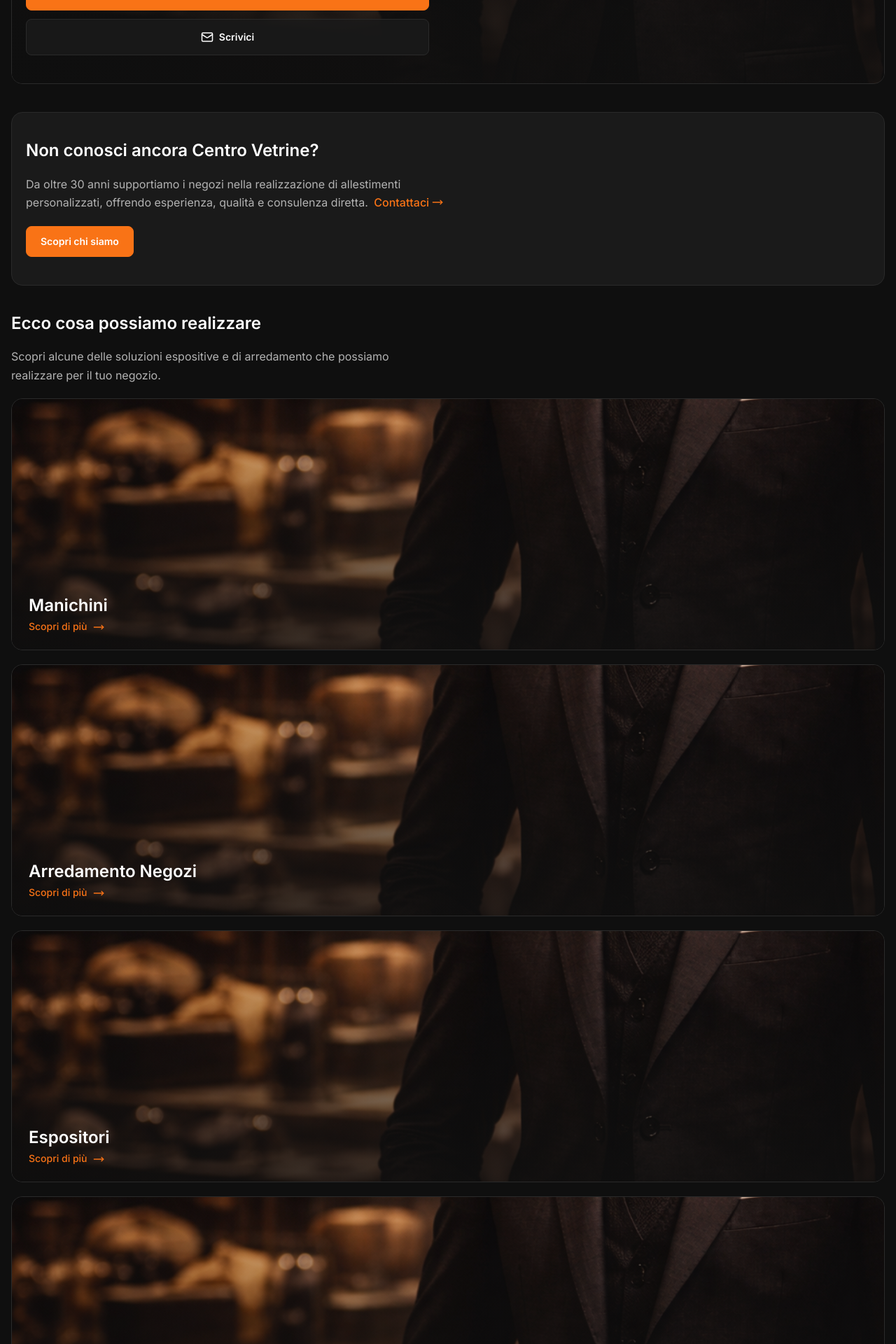
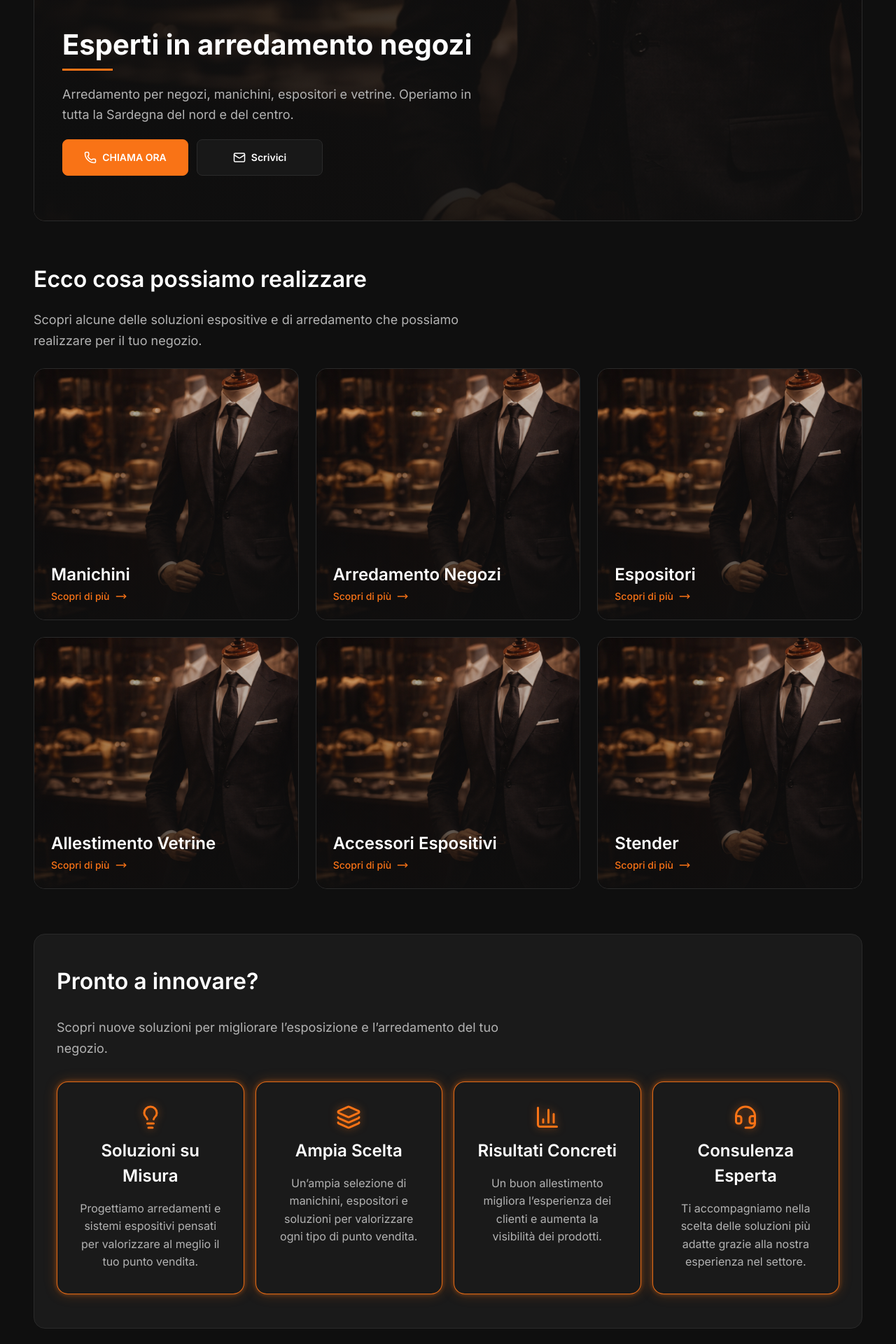
Before and after one commit to GiuseppeLiGioi/centro-vetrine, a Next.js app: page / in a window 1280 px wide. Shown: the part 560-2480 px from the top of the page at 70% size. Built offline with nearby package versions, Linux system fonts and the light colour scheme.

Commit message:
added. final home section and responsive style

```diff
--- a/src/app/(site)/page.module.css
+++ b/src/app/(site)/page.module.css
@@ -3,8 +3,7 @@
   margin: 0 auto;
   padding: var(--space-6) var(--container-spacing) 0;
   display: flex;
-  flex-wrap: wrap;
-  align-items: flex-start;
+  flex-direction: column;
   gap: var(--space-8);
 }
 .hero {
@@ -28,6 +27,7 @@
 .overlay {
   position: absolute;
   inset: 0;
+  z-index: 1;
   background:
     linear-gradient(
       180deg,
@@ -41,7 +41,6 @@
       rgba(15, 15, 15, 0.58) 45%,
       rgba(15, 15, 15, 0.18) 100%
     );
-  z-index: 1;
 }
 
 .contentHero {
@@ -61,6 +60,7 @@
   font-weight: var(--font-bold);
   line-height: 1.1;
 }
+
 .titleHero::after {
   content: "";
   display: block;
@@ -72,6 +72,7 @@
 
 .textHero {
   margin: 0;
+  max-width: 52ch;
   color: var(--color-text-muted);
   font-size: var(--text-md);
   line-height: 1.6;
@@ -93,21 +94,21 @@
   padding: 0 var(--space-5);
   border: 1px solid transparent;
   border-radius: var(--radius-md);
+  text-decoration: none;
   font-size: var(--text-sm);
   font-weight: var(--font-semibold);
-  text-decoration: none;
 }
 
 .heroCall {
   background-color: var(--color-primary);
+  border-color: var(--color-primary);
   color: var(--color-text);
-  border-color: var(--color-primary);
 }
 
 .heroMessage {
   background-color: rgba(26, 26, 26, 0.82);
+  border-color: var(--color-border);
   color: var(--color-text);
-  border-color: var(--color-border);
 }
 
 .heroCall svg,
@@ -120,6 +121,61 @@
 .textButtonsHero {
   line-height: 1;
 }
+.sectionTitle {
+  margin: 0;
+  color: var(--color-text);
+  font-size: var(--text-xl);
+  font-weight: var(--font-semibold);
+  line-height: 1.2;
+}
+
+.sectionIntro,
+.textSection {
+  margin: 0;
+  max-width: 60ch;
+  color: var(--color-text-muted);
+  font-size: var(--text-md);
+  line-height: 1.65;
+}
+.categories {
+  width: 100%;
+  display: flex;
+  flex-direction: column;
+  gap: var(--space-5);
+}
+
+.categoriesList {
+  display: flex;
+  flex-direction: column;
+  gap: var(--space-5);
+}
+.innovation {
+  width: 100%;
+  display: flex;
+  flex-direction: column;
+  gap: var(--space-6);
+  padding: var(--space-8) var(--space-5);
+  border: 1px solid var(--color-border);
+  border-radius: var(--radius-lg);
+  background-color: var(--color-surface);
+}
+
+.cards {
+  width: 100%;
+  display: flex;
+  flex-direction: column;
+  gap: var(--space-4);
+}
+
+.cards > * {
+  width: 100%;
+}
+.finalSection {
+  width: 100%;
+  display: flex;
+  flex-direction: column;
+  gap: var(--space-6);
+}
 .aboutHome {
   width: 100%;
   display: flex;
@@ -129,23 +185,6 @@
   border: 1px solid var(--color-border);
   border-radius: var(--radius-lg);
   background-color: var(--color-surface);
-}
-
-.sectionTitle {
-  margin: 0;
-  font-size: var(--text-xl);
-  font-weight: var(--font-semibold);
-  color: var(--color-text);
-  line-height: 1.2;
-}
-
-.textSection,
-.sectionIntro {
-  margin: 0;
-  max-width: 60ch;
-  color: var(--color-text-muted);
-  font-size: var(--text-md);
-  line-height: 1.65;
 }
 
 .contactUs {
@@ -166,46 +205,39 @@
 
 .buttonSection {
   align-self: flex-start;
+  min-height: 44px;
   display: inline-flex;
   align-items: center;
   justify-content: center;
-  min-height: 44px;
   padding: 0 var(--space-5);
+  border: 1px solid var(--color-primary);
   border-radius: var(--radius-md);
-  border: 1px solid var(--color-primary);
   background-color: var(--color-primary);
   color: var(--color-text);
+  text-decoration: none;
   font-size: var(--text-sm);
   font-weight: var(--font-semibold);
-  text-decoration: none;
+  gap: var(--space-2);
 }
-.categories {
-  width: 100%;
-  display: flex;
-  flex-direction: column;
-  gap: var(--space-5);
+.buttonSection svg {
+  width: 16px;
+  height: 16px;
+  flex-shrink: 0;
 }
-
-.categoriesList {
-  display: flex;
-  flex-direction: column;
-  gap: var(--space-5);
-}
-.innovation {
-  width: 100%;
-  display: flex;
-  flex-direction: column;
-  gap: var(--space-6);
-  border-radius: var(--radius-lg);
-  background-color: var(--color-surface);
-  padding: var(--space-8) var(--space-5);
-}
-
-.cards {
+.gallery {
   width: 100%;
   display: flex;
   flex-wrap: wrap;
-  gap: var(--space-4);
+  gap: var(--space-3);
+}
+.gallery > * {
+  flex: 0 0 calc((100% - var(--space-3)) / 2);
+  min-width: 0;
+  max-height: 140px;
+}
+
+.gallery > *:last-child {
+  flex-basis: 100%;
 }
 .finalCta {
   position: relative;
@@ -228,20 +260,20 @@
 .finalCtaOverlay {
   position: absolute;
   inset: 0;
+  z-index: 1;
   background:
     linear-gradient(
       180deg,
-      rgba(15, 15, 15, 0.22) 0%,
-      rgba(15, 15, 15, 0.48) 42%,
+      rgba(15, 15, 15, 0.2) 0%,
+      rgba(15, 15, 15, 0.42) 42%,
       rgba(15, 15, 15, 0.84) 100%
     ),
     linear-gradient(
       90deg,
-      rgba(15, 15, 15, 0.74) 0%,
-      rgba(15, 15, 15, 0.52) 45%,
-      rgba(15, 15, 15, 0.2) 100%
+      rgba(15, 15, 15, 0.7) 0%,
+      rgba(15, 15, 15, 0.46) 46%,
+      rgba(15, 15, 15, 0.18) 100%
     );
-  z-index: 1;
 }
 
 .finalCtaContent {
@@ -264,7 +296,7 @@
 
 .finalCtaText {
   margin: 0;
-  max-width: 40rem;
+  max-width: 38rem;
   align-self: center;
   color: var(--color-text-muted);
   font-size: var(--text-md);
@@ -274,51 +306,56 @@
 
 .finalCtaCards {
   display: flex;
-  flex-wrap: wrap;
-  gap: var(--space-4);
+  gap: var(--space-3);
 }
 
 .finalCtaCard {
-  flex: 0 0 calc((100% - var(--space-4)) / 2);
-  display: flex;
-  flex-direction: column;
-  align-items: flex-start;
-  gap: var(--space-4);
-  padding: var(--space-5);
-  border: 1px solid rgba(255, 255, 255, 0.08);
-  border-radius: var(--radius-xl);
-  background: rgba(26, 26, 26, 0.72);
-  backdrop-filter: blur(6px);
+  flex: 1;
+  min-width: 0;
   text-decoration: none;
 }
 
+.wrapperCta {
+  height: 100%;
+  display: flex;
+  align-items: center;
+  gap: var(--space-3);
+  padding: var(--space-4);
+  border: 1px solid rgba(255, 255, 255, 0.08);
+  border-radius: var(--radius-xl);
+  background-color: rgba(26, 26, 26, 0.72);
+  backdrop-filter: blur(6px);
+}
+
 .finalCtaCardIcon {
+  flex: 0 0 auto;
+  width: 42px;
+  height: 42px;
   display: inline-flex;
   align-items: center;
   justify-content: center;
-  width: 44px;
-  height: 44px;
   border-radius: var(--radius-md);
-  background-color: rgba(249, 115, 22, 0.12);
+  background-color: rgba(249, 115, 22, 0.14);
   color: var(--color-primary);
 }
 
 .finalCtaCardIcon svg {
-  width: 20px;
-  height: 20px;
+  width: 18px;
+  height: 18px;
   flex-shrink: 0;
 }
 
 .finalCtaCardContent {
+  min-width: 0;
   display: flex;
   flex-direction: column;
-  gap: var(--space-2);
+  gap: var(--space-1);
 }
 
 .finalCtaCardTitle {
   margin: 0;
   color: var(--color-text);
-  font-size: var(--text-md);
+  font-size: var(--text-sm);
   font-weight: var(--font-semibold);
   line-height: 1.2;
 }
@@ -326,7 +363,267 @@
 .finalCtaCardText {
   margin: 0;
   color: var(--color-text-muted);
-  font-size: var(--text-sm);
-  line-height: 1.5;
+  font-size: var(--text-xs);
+  line-height: 1.4;
   word-break: break-word;
 }
+@media (min-width: 768px) {
+  .containerHome {
+    padding: var(--space-8) var(--container-spacing-md) 0;
+    gap: var(--space-9);
+  }
+
+  .hero {
+    min-height: 620px;
+    padding: var(--space-9) var(--space-7);
+  }
+
+  .titleHero {
+    font-size: var(--text-3xl);
+  }
+
+  .textHero {
+    font-size: var(--text-lg);
+  }
+
+  .buttonsHero {
+    flex-direction: row;
+    flex-wrap: wrap;
+  }
+
+  .heroCall,
+  .heroMessage {
+    min-width: 180px;
+  }
+
+  .sectionTitle {
+    font-size: var(--text-2xl);
+  }
+
+  .sectionIntro,
+  .textSection {
+    font-size: var(--text-lg);
+  }
+
+  .categories {
+    gap: var(--space-6);
+  }
+
+  .categoriesList {
+    flex-direction: row;
+    flex-wrap: wrap;
+    gap: var(--space-6);
+  }
+
+  .categoriesList > * {
+    flex: 0 0 calc((100% - var(--space-6)) / 2);
+    min-width: 0;
+  }
+  .buttonSection svg {
+    width: 18px;
+    height: 18px;
+  }
+
+  .innovation {
+    gap: var(--space-7);
+    padding: var(--space-9) var(--space-7);
+  }
+
+  .cards {
+    flex-direction: row;
+    flex-wrap: wrap;
+    gap: var(--space-5);
+  }
+
+  .cards > * {
+    flex: 0 0 calc((100% - var(--space-5)) / 2);
+    min-width: 0;
+  }
+
+  .aboutHome {
+    gap: var(--space-6);
+    padding: var(--space-9) var(--space-7);
+  }
+  .gallery {
+    gap: var(--space-4);
+  }
+
+  .gallery > * {
+    flex: 0 0 calc((100% - (var(--space-4) * 2)) / 3);
+    max-height: 160px;
+  }
+
+  .gallery > *:last-child {
+    flex-basis: calc((100% - (var(--space-4) * 2)) / 3);
+  }
+
+  .finalSection {
+    gap: var(--space-7);
+  }
+
+  .finalCta {
+    min-height: 620px;
+    padding: var(--space-9) var(--space-7);
+  }
+
+  .finalCtaContent {
+    gap: var(--space-6);
+  }
+
+  .finalCtaTitle {
+    font-size: var(--text-3xl);
+  }
+
+  .finalCtaText {
+    font-size: var(--text-lg);
+  }
+
+  .finalCtaCards {
+    justify-content: center;
+    gap: var(--space-4);
+  }
+
+  .finalCtaCard {
+    max-width: 320px;
+  }
+
+  .wrapperCta {
+    gap: var(--space-4);
+    padding: var(--space-5);
+  }
+
+  .finalCtaCardIcon {
+    width: 46px;
+    height: 46px;
+  }
+
+  .finalCtaCardIcon svg {
+    width: 20px;
+    height: 20px;
+  }
+
+  .finalCtaCardTitle {
+    font-size: var(--text-md);
+  }
+
+  .finalCtaCardText {
+    font-size: var(--text-sm);
+  }
+}
+
+@media (min-width: 1024px) {
+  .containerHome {
+    padding: var(--space-8) var(--container-spacing-lg) 0;
+    gap: var(--space-10);
+  }
+
+  .hero {
+    min-height: 700px;
+    padding: var(--space-10) var(--space-8);
+  }
+
+  .contentHero {
+    max-width: 40rem;
+  }
+
+  .categoriesList > * {
+    flex: 0 0 calc((100% - (var(--space-6) * 2)) / 3);
+  }
+  .buttonSection svg {
+    width: 20px;
+    height: 20px;
+  }
+
+  .cards {
+    flex-wrap: nowrap;
+    gap: var(--space-4);
+  }
+
+  .cards > * {
+    flex: 1;
+    min-width: 0;
+  }
+
+  .finalSection {
+    flex-direction: row;
+    align-items: stretch;
+    gap: var(--space-6);
+  }
+
+  .aboutHome {
+    flex: 0 0 38%;
+    padding: var(--space-10) var(--space-8);
+    gap: var(--space-7);
+  }
+  .gallery {
+    gap: var(--space-5);
+  }
+
+  .gallery > * {
+    flex: 0 0 calc((100% - var(--space-5)) / 2);
+    max-height: 180px;
+  }
+
+  .gallery > *:last-child {
+    flex-basis: 100%;
+  }
+
+  .finalCta {
+    flex: 1;
+    min-height: 680px;
+    padding: var(--space-10) var(--space-8);
+  }
+
+  .finalCtaContent {
+    max-width: 720px;
+    margin: 0 auto;
+    gap: var(--space-7);
+  }
+
+  .finalCtaCards {
+    gap: var(--space-5);
+  }
+
+  .finalCtaCard {
+    max-width: 360px;
+  }
+
+  .wrapperCta {
+    padding: var(--space-5) var(--space-6);
+  }
+
+  .finalCtaCardIcon {
+    width: 48px;
+    height: 48px;
+  }
+
+  .finalCtaCardIcon svg {
+    width: 22px;
+    height: 22px;
+  }
+
+  .finalCtaCardTitle {
+    font-size: var(--text-lg);
+  }
+}
+@media (min-width: 1440px) {
+  .categoriesList {
+    flex-wrap: nowrap;
+  }
+
+  .categoriesList > * {
+    flex: 1;
+  }
+
+  .finalSection {
+    gap: var(--space-7);
+  }
+
+  .aboutHome {
+    flex-basis: 36%;
+  }
+
+  .finalCtaContent {
+    max-width: 760px;
+  }
+}
--- a/src/app/(site)/page.tsx
+++ b/src/app/(site)/page.tsx
@@ -3,6 +3,7 @@
 import Image from "next/image";
 import Link from "next/link";
 import CategoryCard from "@/components/ui/CategoryCard/CategoryCard";
+import CardGallery from "@/components/ui/CardGallery/CardGallery";
 import InfoCard from "@/components/ui/InfoCard/InfoCard";
 import { innovationCards } from "@/data/home/innovationCards";
 import { categories } from "@/data/home/categories";
@@ -35,24 +36,6 @@
             </Link>
           </div>
         </div>
-      </section>
-      <section className={styles.aboutHome}>
-        <h2 className={styles.sectionTitle}>
-          Non conosci ancora Centro Vetrine?
-        </h2>
-
-        <p className={styles.textSection}>
-          Da oltre 30 anni supportiamo i negozi nella realizzazione di
-          allestimenti personalizzati, offrendo esperienza, qualità e consulenza
-          diretta.{" "}
-          <Link href="/contatti" className={styles.contactUs}>
-            Contattaci <MoveRight />
-          </Link>
-        </p>
-
-        <Link className={styles.buttonSection} href="/chi-siamo">
-          Scopri chi siamo
-        </Link>
       </section>
 
       <section className={styles.categories}>
@@ -91,7 +74,35 @@
         </div>
       </section>
 
-      <section className={styles.finalCta}>
+      <section className={styles.finalSection}>
+        <div className={styles.aboutHome}>
+          <h2 className={styles.sectionTitle}>
+            Non conosci ancora Centro Vetrine?
+          </h2>
+
+          <p className={styles.textSection}>
+            Da oltre 30 anni supportiamo i negozi nella realizzazione di
+            allestimenti personalizzati, offrendo esperienza, qualità e
+            consulenza diretta.{" "}
+            <Link href="/contatti" className={styles.contactUs}>
+              Contattaci <MoveRight />
+            </Link>
+          </p>
+          <div className={styles.gallery}>
+            <CardGallery
+              src="/manichino.png"
+              alt="allestimento negozi Centro Vetrine"
+            />
+            <CardGallery src="/manichino.png" alt="manichini Centro Vetrine" />
+            <CardGallery src="/manichino.png" alt="stender Centro Vetrine" />
+          </div>
+
+          <Link className={styles.buttonSection} href="/chi-siamo">
+            Scopri chi siamo <MoveRight />
+          </Link>
+        </div>
+
+        <div className={styles.finalCta}>
           <Image
             src="/manichino.png"
             alt="Interno showroom Centro Vetrine con soluzioni espositive e arredamento per negozi"
@@ -113,13 +124,15 @@
 
             <div className={styles.finalCtaCards}>
               <a href="tel:+393284595823" className={styles.finalCtaCard}>
+                <div className={styles.wrapperCta}>
                   <div className={styles.finalCtaCardIcon}>
                     <Phone />
                   </div>
 
                   <div className={styles.finalCtaCardContent}>
                     <h3 className={styles.finalCtaCardTitle}>Chiamaci</h3>
-                <p className={styles.finalCtaCardText}>+39 328 459 5823</p>
+                    <p className={styles.finalCtaCardText}>328 4595 823</p>
+                  </div>
                 </div>
               </a>
 
@@ -127,15 +140,20 @@
                 href="mailto:ligioimarco@gmail.com"
                 className={styles.finalCtaCard}
               >
+                <div className={styles.wrapperCta}>
                   <div className={styles.finalCtaCardIcon}>
                     <Mail />
                   </div>
 
                   <div className={styles.finalCtaCardContent}>
                     <h3 className={styles.finalCtaCardTitle}>Scrivici</h3>
-                <p className={styles.finalCtaCardText}>ligioimarco@gmail.com</p>
+                    <p className={styles.finalCtaCardText}>
+                      ligioimarco@gmail.com
+                    </p>
+                  </div>
                 </div>
               </a>
+            </div>
           </div>
         </div>
       </section>
--- /dev/null
+++ b/src/components/ui/CardGallery/CardGallery.tsx
@@ -0,0 +1,19 @@
+import styles from "./CardGallery.module.css";
+import Image from "next/image";
+type CardGalleryProps = {
+  src: string;
+  alt: string;
+};
+export default function CardGallery({ src, alt }: CardGalleryProps) {
+  return (
+    <div className={styles.cardGallery}>
+      <Image
+        src={src}
+        alt={alt}
+        className={styles.image}
+        width={320}
+        height={240}
+      />
+    </div>
+  );
+}
```
Also changed, not shown: src/components/ui/CardGallery/CardGallery.module.css (added, +21 -0 lines). Lines whose indentation alone changed are shown as unchanged.
